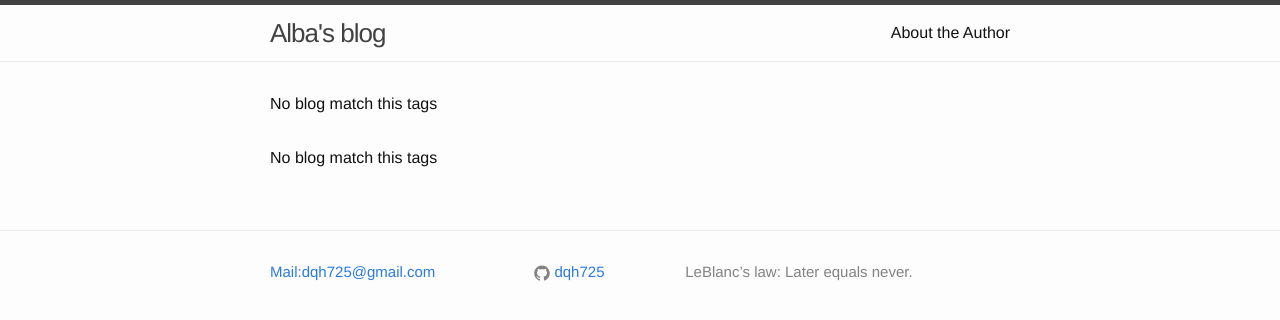
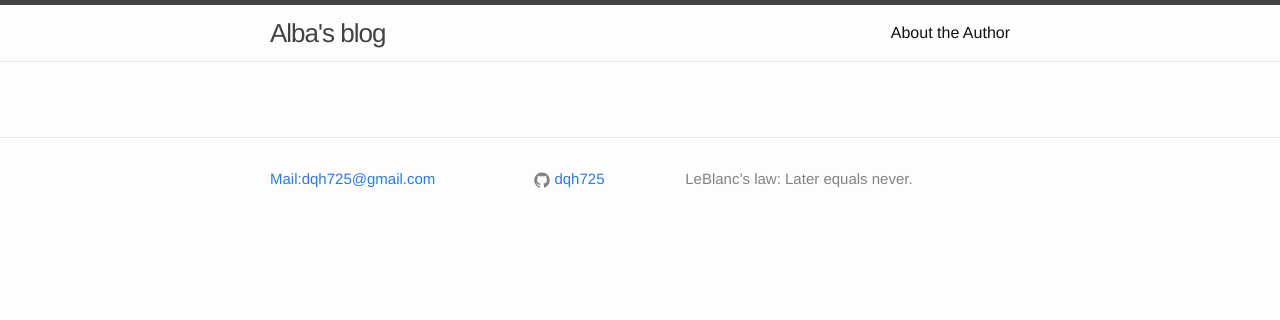
Before and after one commit to dqh725/cheeger.blog, a Jekyll site: the page built from tags/tech.html, in a window 1280 px wide. Shown: the top 320 px of the page. Built offline with Jekyll 4.4.1, drawn with Linux system fonts in a browser that asks for light colours.

Commit message:
remove else check in tech.html

```diff
--- a/tags/tech.html
+++ b/tags/tech.html
@@ -12,8 +12,6 @@ layout: default
 	          <a class="post-link" href="{{ post.url | prepend: site.baseurl }}">{{ post.title }}</a>
 	        </h2>
 	      </li>
-	    {% else %}
-	    	<li>No blog match this tags</li>
 	    {% endif %}
     {% endfor %}
   </ul>
```
